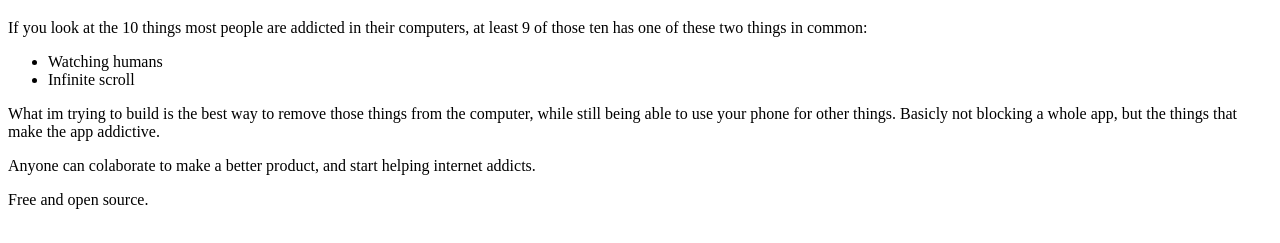
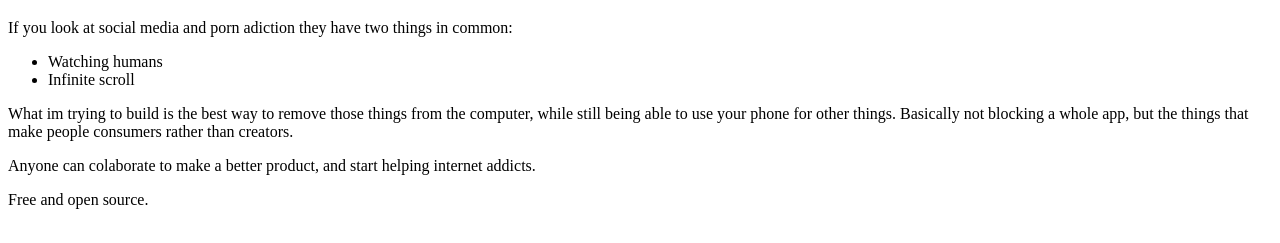
Before and after one commit to manuelrosalesg/NoHuman, a plain HTML site: page index.html in a window 1280 px wide. Shown: the part 61-304 px from the top of the page. Drawn offline with Linux system fonts and the light colour scheme.

Commit message:
web changes

```diff
--- a/index.html
+++ b/index.html
@@ -7,8 +7,8 @@
 </head>
 <body>
     <h1>NoHuman</h1>
-    <p>If you look at the 10 things most people are addicted in their computers,
-        at least 9 of those ten has one of these two things in common:
+    <p>If you look at social media and porn adiction they have two things in
+        common:
     </p>
     <ul>
         <li>
@@ -21,8 +21,8 @@
     <p>
         What im trying to build is the best way to remove those things from
         the computer, while still being able to use your phone for other
-        things. Basicly not blocking a whole app, but the things that make
-        the app addictive.
+        things. Basically not blocking a whole app, but the things that make
+        people consumers rather than creators.
     </p>
     <p>
         Anyone can colaborate to make a better product, and start helping
```
Also changed, not shown: style.css (added, +9 -0 lines).
